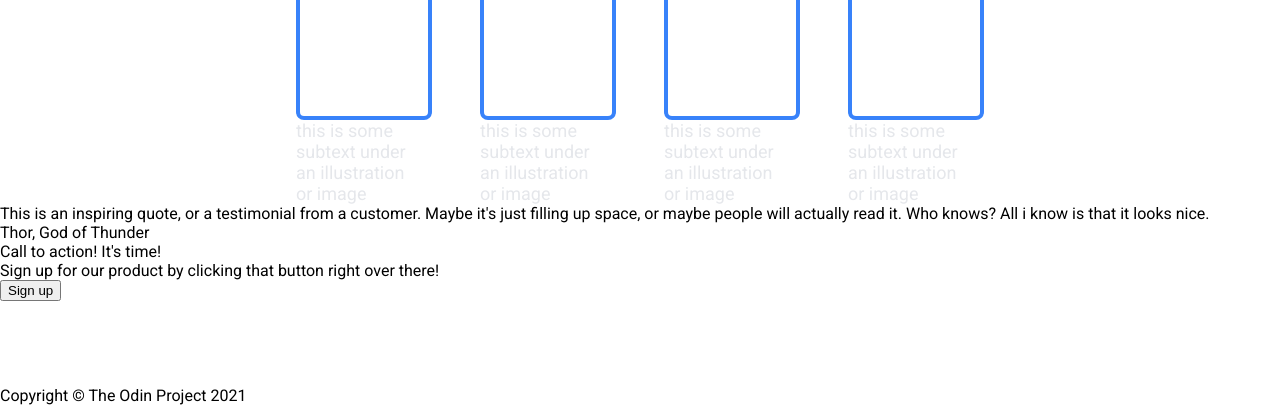
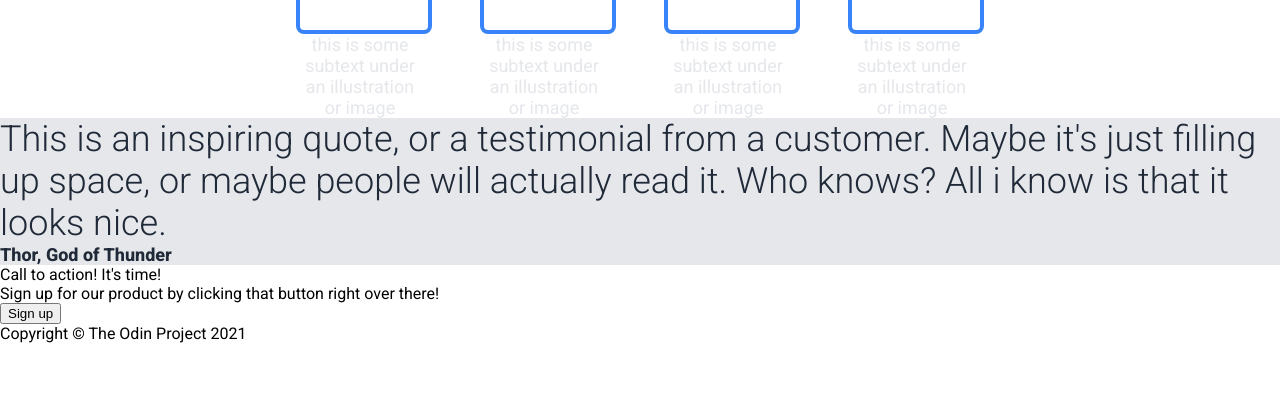
Before and after one commit to shencan03/odin-landing-page, a plain HTML site: page index.html in a window 1280 px wide. Shown: the part 395-800 px from the top of the page. Drawn offline with Linux system fonts and the light colour scheme.

Commit message:
prog: continue with css of quote section

```diff
--- a/index.html
+++ b/index.html
@@ -63,7 +63,7 @@
         </div>
       </div>
       <div class="quote-container">
-        <div class="quote-subtext">
+        <div class="quote-text">
           This is an inspiring quote, or a testimonial from a customer. Maybe it's just filling up space, or maybe people will actually read it. Who knows? All i know is that it looks nice.
         </div>
         <div class="quote-cite">
--- a/style.css
+++ b/style.css
@@ -2,8 +2,6 @@
 
 body {
   font-family: Roboto;
-  display: flex;
-  flex-direction: column;
   min-height: 100vh;
   margin: 0px;
 }
@@ -25,7 +23,6 @@ header {
   flex: 1;
   display: flex;
   flex-direction: column;
-  align-items: center;
 }
 
 nav {
@@ -87,10 +84,12 @@ main {
 /* CATALOGUE */
 
 .catalogue-container {
+  flex: 1;
   display: flex;
   flex-direction: column;
   align-items: center;
   justify-content: center;
+  text-align: center;
 }
 
 .catalogue-title {
@@ -123,3 +122,22 @@ main {
 .catalogue-card-text {
   max-width: 128px;
 }
+
+/* QUOTE */
+
+.quote-container {
+  flex: 1;
+  background-color: #E5E7EB;
+}
+
+.quote-text {
+  font-size: 36px;
+  font-weight: 300;
+  color: #1F2937;
+}
+
+.quote-cite {
+  color: #1F2937;
+  font-size: 18px;
+  font-weight: 800;
+}
```
